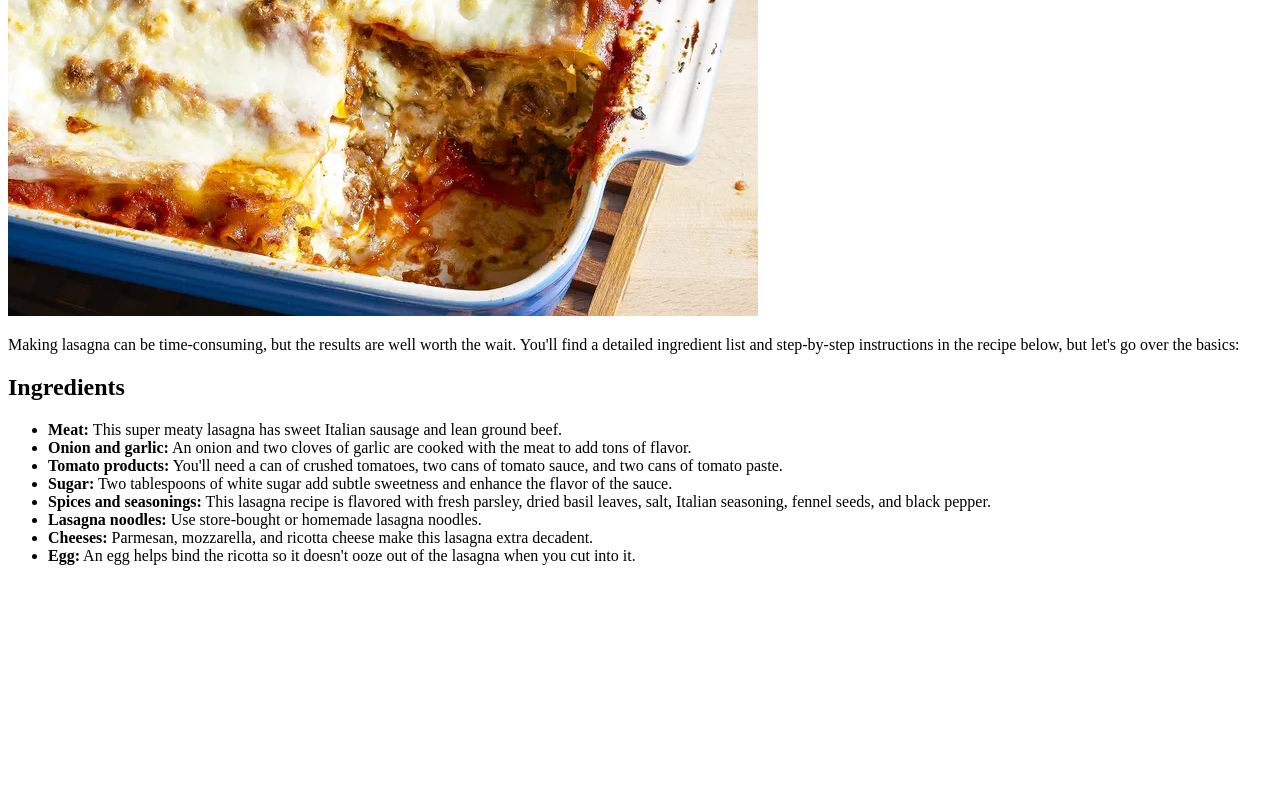
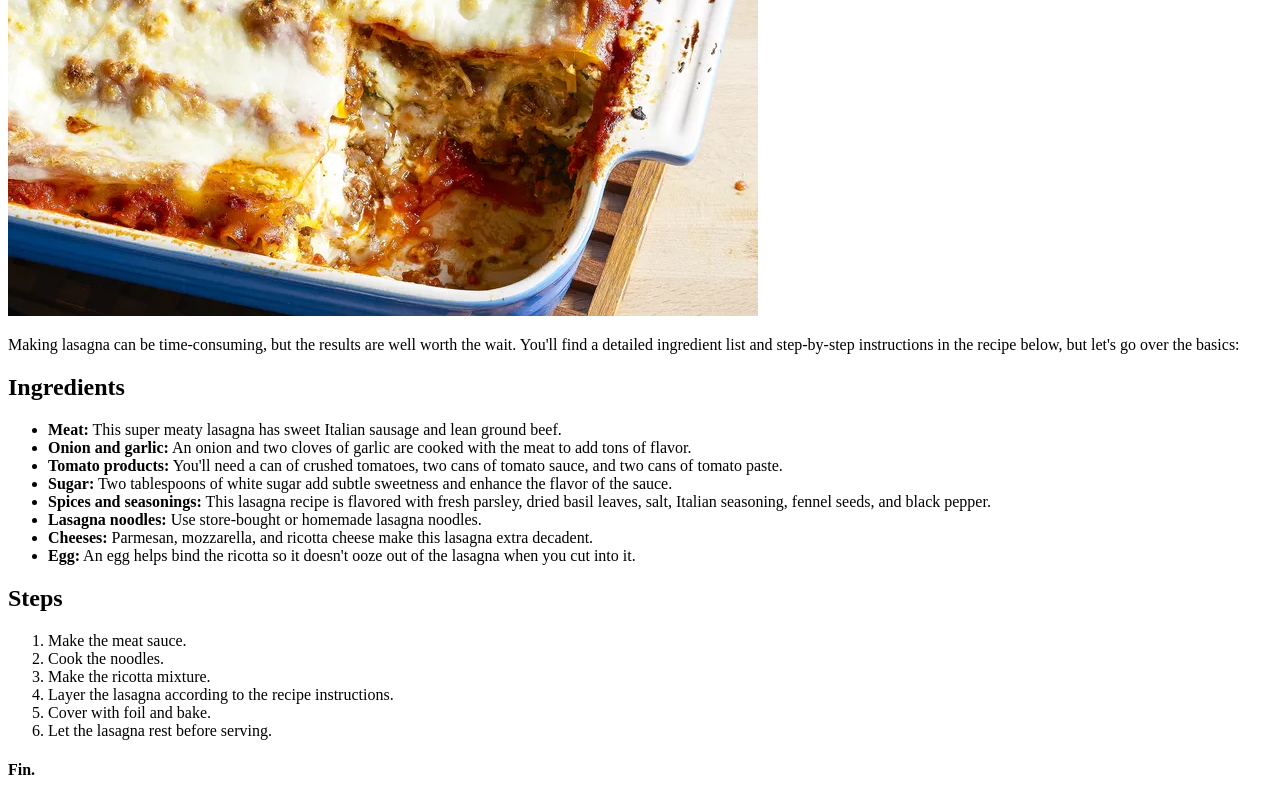
Before and after one commit to Jamir-Barbosa/odin-recipes, a plain HTML site: page lasagna.html in a window 1280 px wide. Shown: the part 327-1127 px from the top of the page. Before the commit the page ends 908 px from the top, so only its background shows below. Drawn offline with Linux system fonts and the light colour scheme.

Commit message:
Add Steps to lasagna.html and proof reading

```diff
--- a/lasagna.html
+++ b/lasagna.html
@@ -12,7 +12,7 @@
     </p>
     <h2>Ingredients</h2>
     <ul>
-        <li><strong>Meat: </strong> This super meaty lasagna has sweet Italian sausage and lean ground beef.</li>
+        <li><strong>Meat:</strong> This super meaty lasagna has sweet Italian sausage and lean ground beef.</li>
         <li><strong>Onion and garlic:</strong> An onion and two cloves of garlic are cooked with the meat to add tons of flavor.</li>
         <li><strong>Tomato products:</strong> You'll need a can of crushed tomatoes, two cans of tomato sauce, and two cans of tomato paste.</li>
         <li><strong>Sugar:</strong> Two tablespoons of white sugar add subtle sweetness and enhance the flavor of the sauce.</li>
@@ -21,5 +21,15 @@
         <li><strong>Cheeses:</strong> Parmesan, mozzarella, and ricotta cheese make this lasagna extra decadent.</li>
         <li><strong>Egg:</strong> An egg helps bind the ricotta so it doesn't ooze out of the lasagna when you cut into it.</li>
     </ul>
+    <h2>Steps</h2>
+    <ol>
+        <li>Make the meat sauce.</li>
+        <li>Cook the noodles.</li>
+        <li>Make the ricotta mixture.</li>
+        <li>Layer the lasagna according to the recipe instructions.</li>
+        <li>Cover with foil and bake.</li>
+        <li>Let the lasagna rest before serving.</li>
+    </ol>
+    <h4>Fin.</h4>
 </body>
 </html>
```
